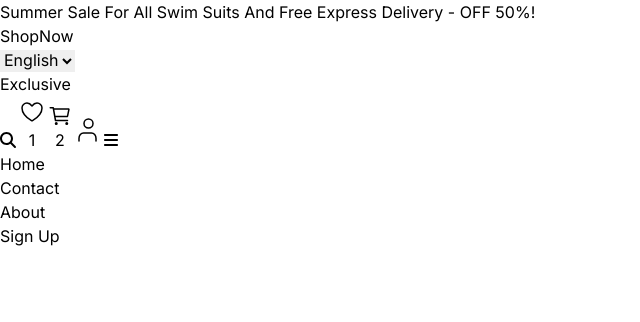
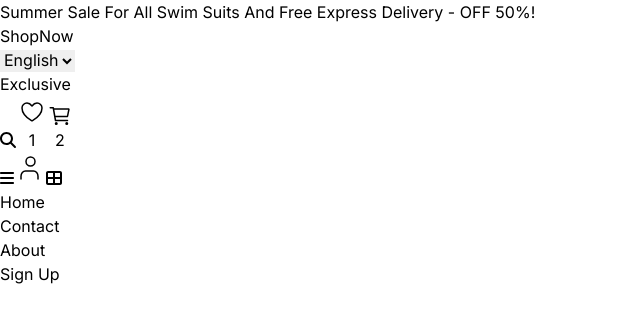
Before and after one commit to asim16111980/Week_Four_Task_One, a React (Vite) app: page / in a window 1280 px wide. Shown: the top 322 px of the page, without its empty margins (0-640 px from the left). Built offline with nearby package versions, Linux system fonts and the light colour scheme.

Commit message:
Create Categories Menu

```diff
--- a/src/components/Header.jsx
+++ b/src/components/Header.jsx
@@ -1,28 +1,33 @@
-import { useState,useContext } from 'react';
+import { useState, useContext } from 'react';
 import { FontAwesomeIcon } from '@fortawesome/react-fontawesome';
-import { faSearch, faBars, faTimes } from '@fortawesome/free-solid-svg-icons';
+import { faSearch, faBars, faTimes, faThLarge } from '@fortawesome/free-solid-svg-icons';
 import Icon from './Icon';
 import SearchBox from './SearchBox';
-import { SearchBoxContext} from '../context/SearchBoxProvider';
+import { SearchBoxContext } from '../context/SearchBoxProvider';
 
 const Header = () => {
-    const [isMenuOpened, setIsMenuOpened] = useState(false);
+    const [isNavMenuOpened, setIsNavMenuOpened] = useState(false);
+    const [isCatsMenuOpened, setIsCatsMenuOpened] = useState(false);
     const { state, dispatch } = useContext(SearchBoxContext);
 
     return (
-
-            <header className="w-full h-12 flex items-center justify-between p-2 relative shadow">
+        <header className="w-full h-auto flex flex-col items-stretch relative shadow">
+            <div className='h-12 flex items-center justify-between relative px-2'>
                 <h1 className="font-bold text-black text-lg">
                     Exclusive</h1>
-                <div className='flex-1 flex items-center justify-end gap-1'>
-                    <button type='button' onClick={() => dispatch({type:"TOGGLE"})}><FontAwesomeIcon icon={faSearch} /></button>
+                <div className='ml-auto flex items-center gap-2'>
+                    <button type='button' onClick={() => dispatch({ type: "TOGGLE" })}><FontAwesomeIcon icon={faSearch} /></button>
                     <button type='button'><Icon icon="../public/icons/IWishlist.svg" badgeCount="1" /></button>
                     <button type='button'><Icon icon="../public/icons/ICart.svg" badgeCount="2" /></button>
+                </div>
+                <div>{state.isSearchBoxOpened && <SearchBox />}</div>
+            </div>
+            <div className='flex-1 flex items-center gap-2 py-2'>
+                <button type="button" className='w-8 h-8 text-xl text-black md:hidden mr-auto' onClick={() => setIsNavMenuOpened(!isNavMenuOpened)}><FontAwesomeIcon icon={isNavMenuOpened ? faTimes : faBars} /></button>
                 <button type='button'><Icon icon="../public/icons/IUser.svg" /></button>
-                    <button type="button" className='w-8 h-8 text-xl text-black md:hidden ml-0' onClick={() => setIsMenuOpened(!isMenuOpened)}><FontAwesomeIcon icon={isMenuOpened ? faTimes : faBars} /></button>
+                <button type="button" className='w-8 h-8 text-xl text-black md:hidden ' onClick={() => setIsCatsMenuOpened(!isCatsMenuOpened)}><FontAwesomeIcon icon={isCatsMenuOpened ? faTimes : faThLarge} /></button>
             </div>
-                {state.isSearchBoxOpened && <SearchBox />}
-                <nav className={`w-full h-auto md:gap-6 absolute md:static top-12 left-0 text-black bg-white transition-all duration-300 ease-in-out shadow  ${isMenuOpened ? "block" : "hidden"
+            <nav className={`w-full h-auto md:gap-6 absolute md:static top-full left-0 text-black bg-white transition-all duration-300 ease-in-out shadow  ${isNavMenuOpened ? "block" : "hidden"
                 }`}>
                 <ul className={`flex flex-col bg-transparent md:flex-row `}>
                     <li className='p-2 md:py-0 text-sm hover:bg-[#7D8184] transition-all duration-300 ease-in-out'><a href="/">Home</a></li>
```
Lines whose indentation alone changed are shown as unchanged.
